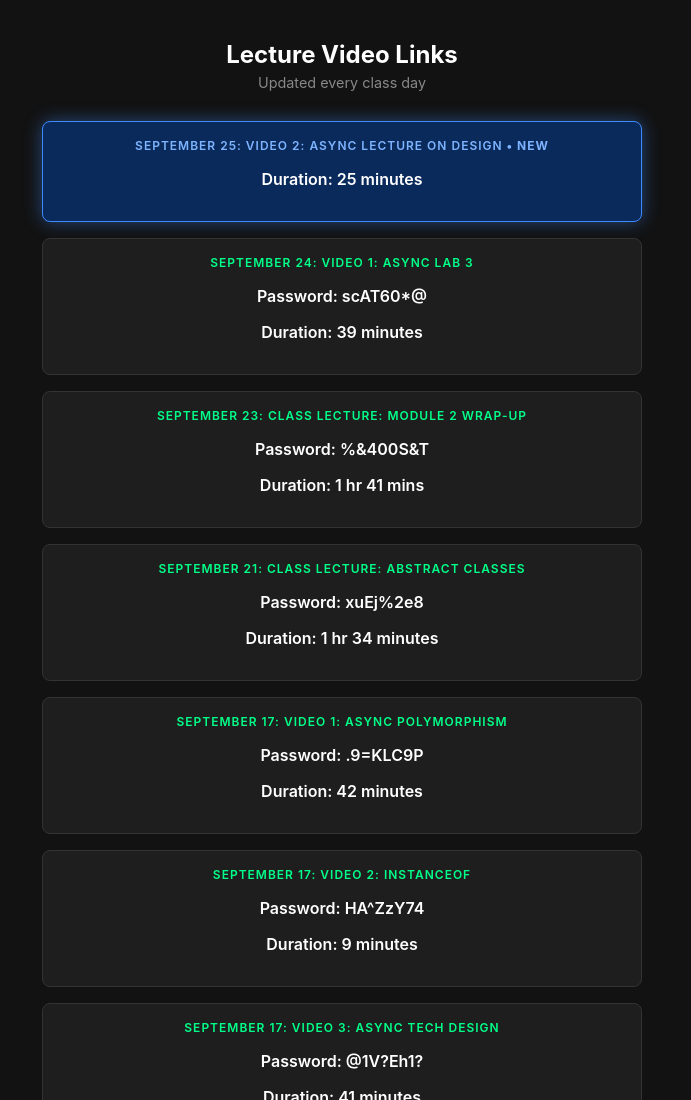
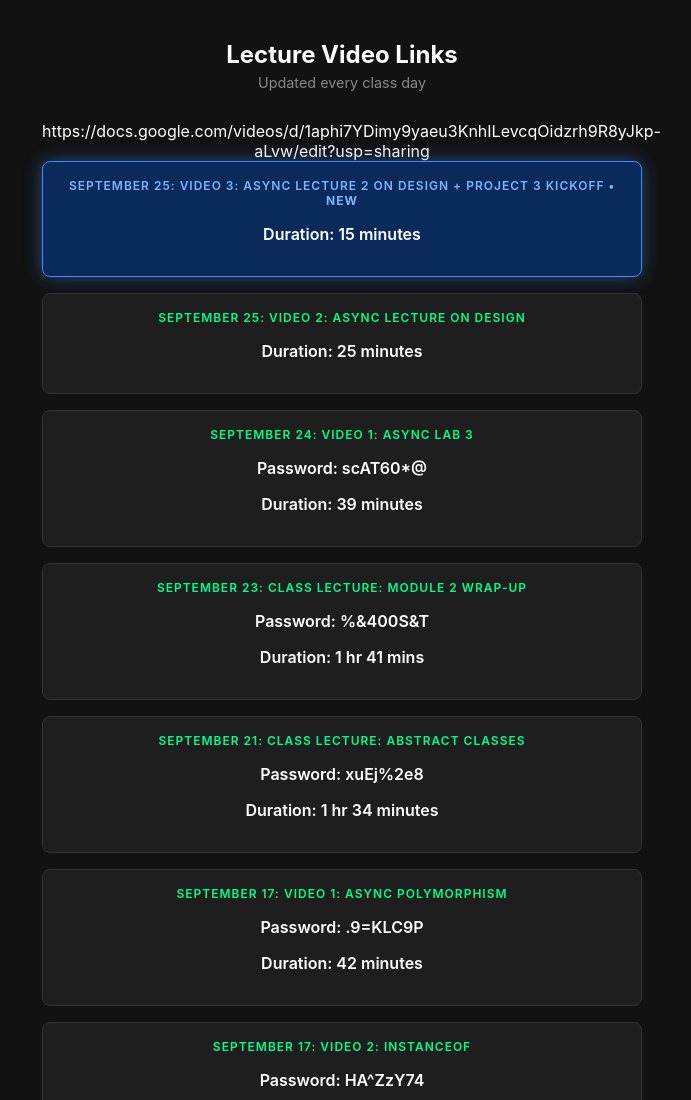
Before and after one commit to USFCS-ns/cs514_recordings, a plain HTML site: page index.html in a window 1280 px wide. Shown: the top 1100 px of the page, without its empty margins (298-989 px from the left). Drawn offline with Linux system fonts and the light colour scheme.

Commit message:
Add lecture video links to index.html
Added links to lecture videos for September 25.

```diff
--- a/index.html
+++ b/index.html
@@ -106,8 +106,17 @@
         <div class="profile-title">Lecture Video Links </div>
         <div class="profile-subtitle">Updated every class day</div>
 
+        https://docs.google.com/videos/d/1aphi7YDimy9yaeu3KnhILevcqOidzrh9R8yJkp-aLvw/edit?usp=sharing
         <!-- Links List -->
                 <div class="links-container">
+
+
+
+                    <a href="https://docs.google.com/videos/d/1aphi7YDimy9yaeu3KnhILevcqOidzrh9R8yJkp-aLvw/edit?usp=sharing" target="_blank" class="link-card">
+                <span class="date-badge">September 25: Video 3: Async Lecture 2 on Design + Project 3 Kickoff</span>
+
+                <p>Duration: 15 minutes</p>
+            </a>
 <a href="https://docs.google.com/videos/d/1X5WjTdm_Jw5NGMNTjgSKrPoJXqdugN6h6YwQ84Jf1J0/play?usp=sharing" target="_blank" class="link-card">
                 <span class="date-badge">September 25: Video 2: Async Lecture on Design</span>
 
```
